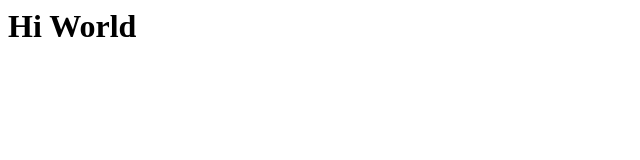
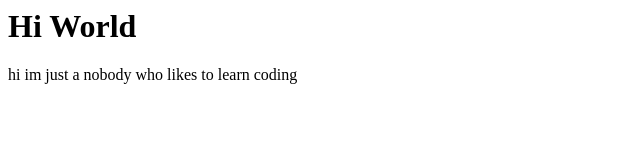
Before and after one commit to Touchimaru/mew, a plain HTML site: page index.html in a window 1280 px wide. Shown: the whole page, without its empty margins (0-640 px from the left). Drawn offline with Linux system fonts and the light colour scheme.

Commit message:
Update index.html

```diff
--- a/index.html
+++ b/index.html
@@ -5,6 +5,7 @@
 
 <body>
   <h1>Hi World</h1>
+  <p>hi im just a nobody who likes to learn coding</p>
 </body>
 
 
```
